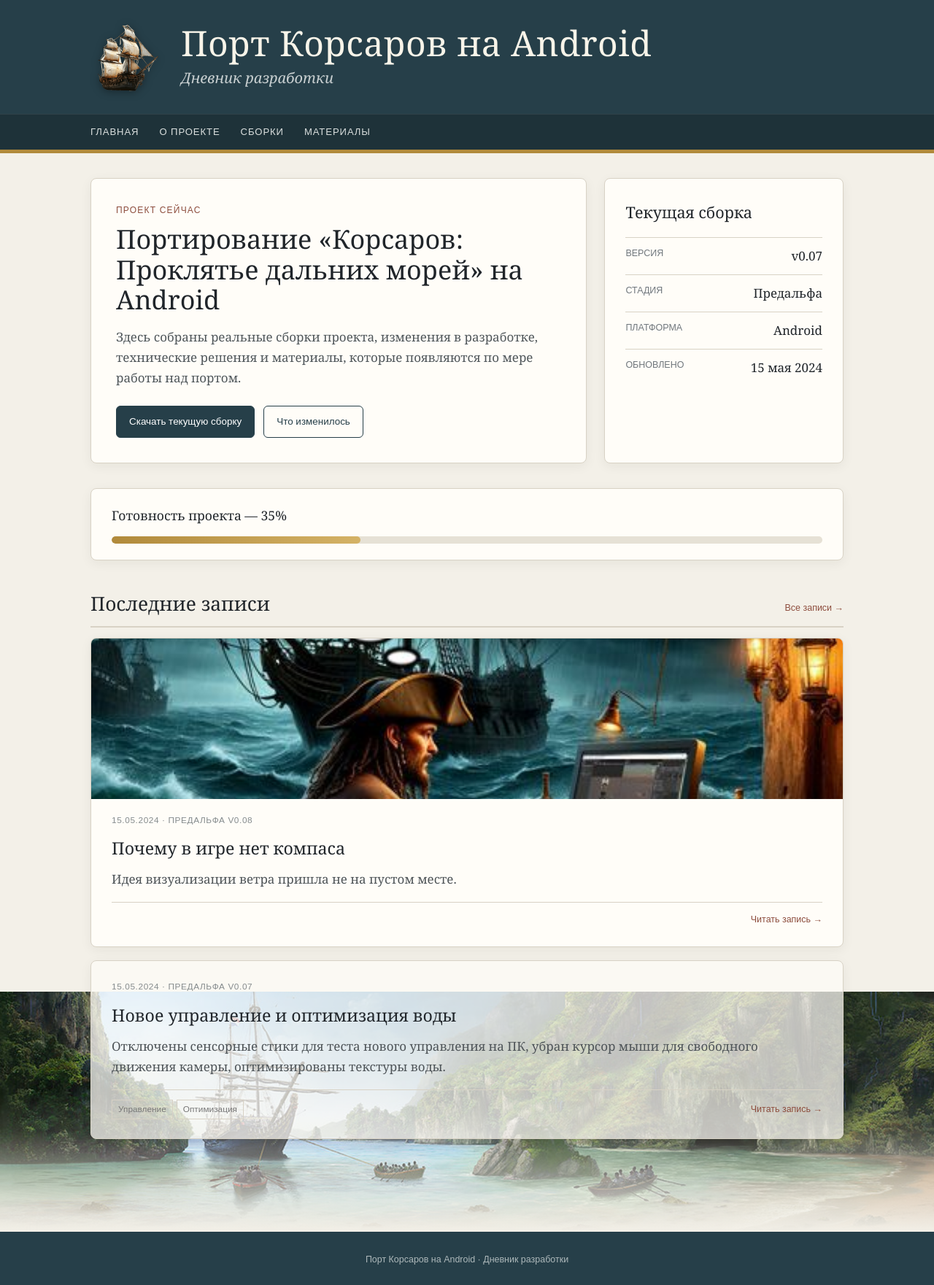
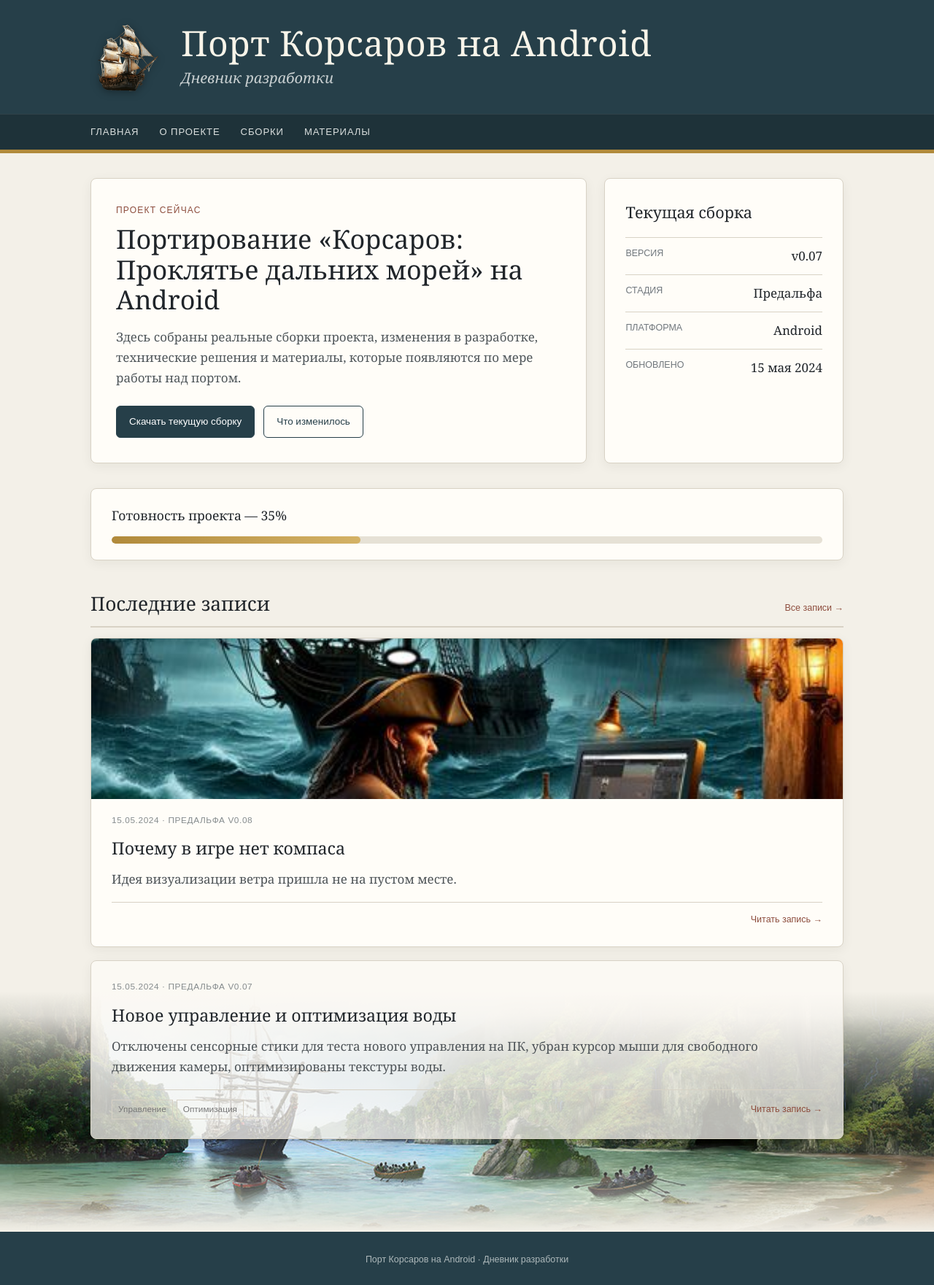
Before and after one commit to tislic/SeaDogsPort, a Jekyll site: the page built from index.html, in a window 1280 px wide. Shown: the whole page at 73% size. Built offline with Jekyll 4.4.1, drawn with Linux system fonts in a browser that asks for light colours.

Commit message:
Fix top fade of footer landscape

```diff
--- a/assets/style.css
+++ b/assets/style.css
@@ -38,7 +38,7 @@ a{color:inherit}
 /* ═══ ФУТЕР: ПЕЙЗАЖ ЗАХОДИТ ПОД СТАТЬИ ═══ */
 .footer{--footer-art-height:clamp(160px,25.735vw,490px);--footer-gap:28px;position:relative;z-index:1;margin-top:calc(var(--footer-art-height) * .3 + var(--footer-gap));padding:28px 24px 24px;background:var(--sea);color:#aeb9bb;text-align:center;font-family:Arial,sans-serif;font-size:.78rem}
 .footer::before{content:"";position:absolute;z-index:0;left:0;right:0;bottom:100%;height:var(--footer-art-height);background-image:url("design/background-source.png");background-repeat:no-repeat;background-position:center;background-size:cover;pointer-events:none}
-.footer::after{content:"";position:absolute;z-index:1;left:0;right:0;bottom:100%;height:var(--footer-art-height);background:linear-gradient(to bottom,rgba(243,240,232,0) 42%,rgba(243,240,232,.15) 58%,rgba(243,240,232,.55) 78%,var(--paper) 100%);pointer-events:none}
+.footer::after{content:"";position:absolute;z-index:1;left:0;right:0;bottom:100%;height:var(--footer-art-height);background:linear-gradient(to bottom,var(--paper) 0%,rgba(243,240,232,.88) 10%,rgba(243,240,232,.38) 28%,rgba(243,240,232,0) 48%,rgba(243,240,232,0) 62%,rgba(243,240,232,.18) 76%,rgba(243,240,232,.58) 90%,var(--paper) 100%);pointer-events:none}
 .footer > *{position:relative;z-index:2}
 
 /* Последняя статья полупрозрачная и находится поверх пейзажа */
@@ -54,5 +54,5 @@ a{color:inherit}
   .wrap{padding:0 15px;margin:18px auto}.current{grid-template-columns:1fr;gap:16px}.hero{padding:22px 20px}.hero h2{font-size:1.5rem;line-height:1.2}.hero p{font-size:.95rem}.status{padding:22px 20px}.progress-wrap{padding:18px 20px;margin-bottom:22px}.post{padding:22px 20px}.post h3{font-size:1.25rem}.section-title{margin:26px 0 12px}.section-title h2{font-size:1.35rem}.nav-inner{gap:18px;overflow:auto;padding:0 15px}.post-cover{margin:-22px -20px 18px}.post-cover img{height:160px}.post-content img{margin:1em auto}
   .footer{--footer-art-height:160px;--footer-gap:22px;margin-top:calc(var(--footer-art-height) * .3 + var(--footer-gap));padding:22px 15px 20px}
   .footer::before{background-size:cover;background-position:center}
-  .footer::after{background:linear-gradient(to bottom,rgba(243,240,232,0) 35%,rgba(243,240,232,.18) 52%,rgba(243,240,232,.58) 76%,var(--paper) 100%)}
+  .footer::after{background:linear-gradient(to bottom,var(--paper) 0%,rgba(243,240,232,.84) 12%,rgba(243,240,232,.34) 34%,rgba(243,240,232,0) 55%,rgba(243,240,232,.2) 78%,rgba(243,240,232,.62) 91%,var(--paper) 100%)}
 }
```
